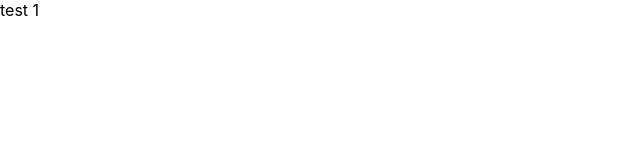
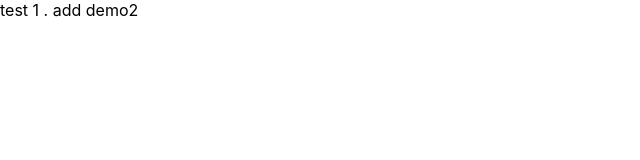
Before and after one commit to chiennt43/reactjs_overall, a React (Create React App) app: page / in a window 1280 px wide. Shown: the top 160 px of the page, without its empty margins (0-640 px from the left). Built offline with nearby package versions, Linux system fonts and the light colour scheme.

Commit message:
edit demo2

```diff
--- a/src/view_pages/Home.jsx
+++ b/src/view_pages/Home.jsx
@@ -9,7 +9,7 @@ const Home = (props) => {
 
     const test2 = "this is test 2"
     return (
-           <div>test 1</div>
+           <div>test 1 . add demo2</div>
     )
 
 }
--- a/src/view_pages/demo2.jsx
+++ b/src/view_pages/demo2.jsx
@@ -1 +1 @@
-let demo2 = "this is demo2"
+let demo2 = "this is demo2 sua cho vui"
```
